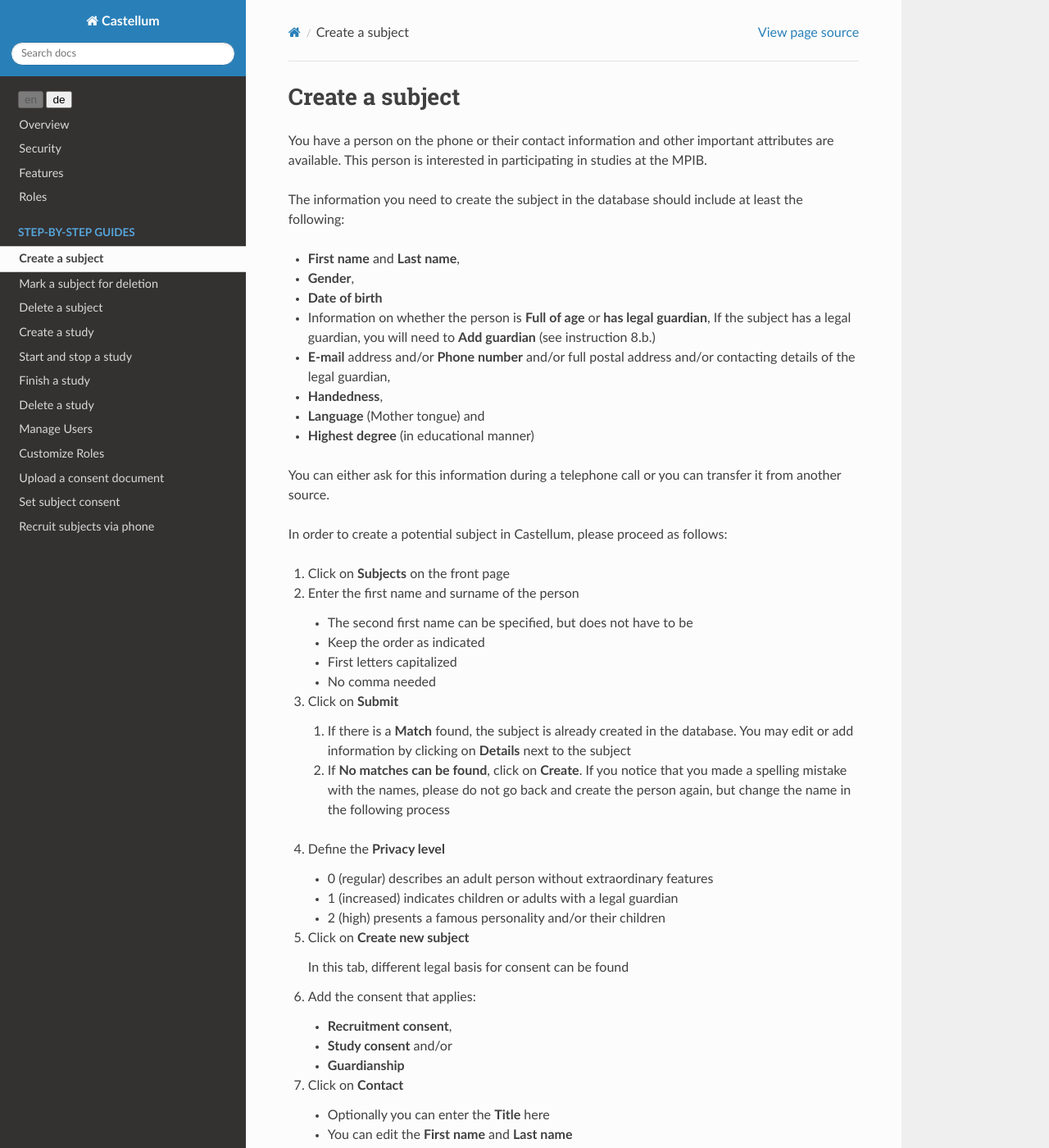
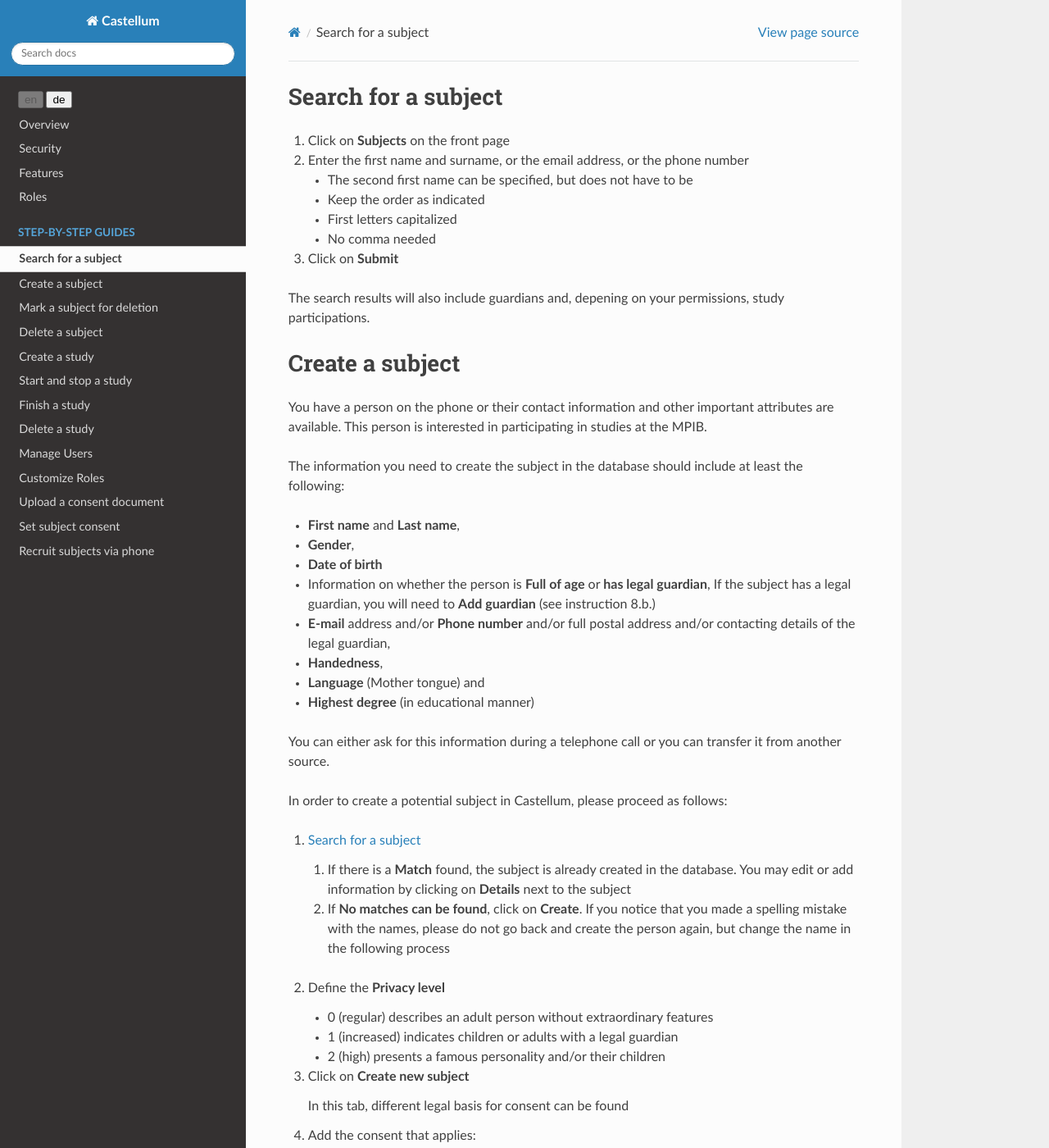
Before and after one commit to DouglasNeuroInformatics/castellum, a Sphinx documentation site: the page built from source/guides/subject-management.rst, in a window 1280 px wide and 1400 px high. Shown: the whole window at 82% size. Built offline with Sphinx 7.4.7 and the Read the Docs theme 2.0.0, drawn with Linux system fonts in a browser that asks for light colours.

Commit message:
split subject search from create

```diff
--- a/source/features.rst
+++ b/source/features.rst
@@ -10,6 +10,7 @@ e.g. to export or delete all of it on request.
 
 Relevant guides:
 
+-   :ref:`subject-search`
 -   :ref:`subject-create`
 -   :ref:`subject-to-be-deleted`
 -   :ref:`subject-delete`
--- a/source/guides/subject-management.rst
+++ b/source/guides/subject-management.rst
@@ -1,3 +1,23 @@
+.. _subject-search:
+
+Search for a subject
+====================
+
+1.  Click on **Subjects** on the front page
+
+2.  Enter the first name and surname, or the email address, or the phone number
+
+    -   The second first name can be specified, but does not have to be
+    -   Keep the order as indicated
+    -   First letters capitalized
+    -   No comma needed
+
+3.  Click on **Submit**
+
+The search results will also include guardians and, depening on your
+permissions, study participations.
+
+
 .. _subject-create:
 
 Create a subject
@@ -27,16 +47,7 @@ it from another source.
 
 In order to create a potential subject in Castellum, please proceed as follows:
 
-1.  Click on **Subjects** on the front page
-
-2.  Enter the first name and surname of the person
-
-    -   The second first name can be specified, but does not have to be
-    -   Keep the order as indicated
-    -   First letters capitalized
-    -   No comma needed
-
-3.  Click on **Submit**
+1.  :ref:`subject-search`
 
     1.  If there is a **Match** found, the subject is already created in the database.
         You may edit or add information by clicking on **Details** next to the subject
--- a/source/roles.rst
+++ b/source/roles.rst
@@ -23,13 +23,13 @@ and makes changes to existing ones.
 
 Relevant guides:
 
+-   :ref:`subject-search`
 -   :ref:`subject-create`
 -   :ref:`subject-to-be-deleted`
 -   :ref:`consent`
 
 .. TODO::
 
-    -   Search for individual subjects in the database
     -   See, add and edit contact data and attributes ob individual subjects
 
 Study Coordinator
@@ -141,6 +141,7 @@ details of subjects are continuously updated and supplemented.
 
 Relevant guides:
 
+-   :ref:`subject-search`
 -   :ref:`recruitment`
 
 .. TODO::
@@ -161,6 +162,8 @@ Conductor** can obtain both the study consent and the recruitment consent on sit
 
 Relevant guides:
 
+-   :ref:`subject-search`
+
 .. TODO::
 
     -   get a subject's pseudonym
@@ -178,4 +181,5 @@ to subjects that participate in the respective study.
 
 Relevant guides:
 
+-   :ref:`subject-search`
 -   :ref:`subject-to-be-deleted`
```
Also changed, not shown: other parts of source/guides/subject-management.rst (+11 -11 lines).
